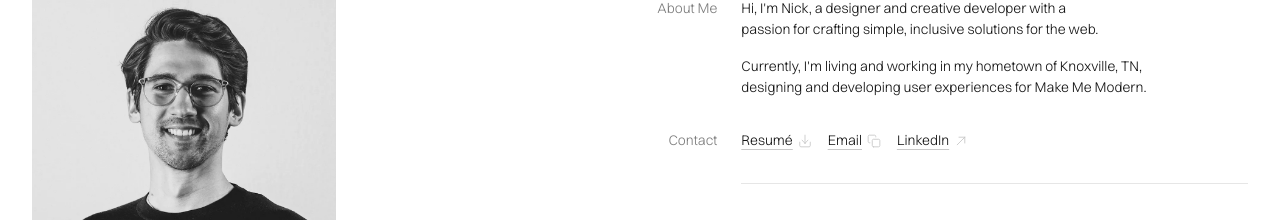
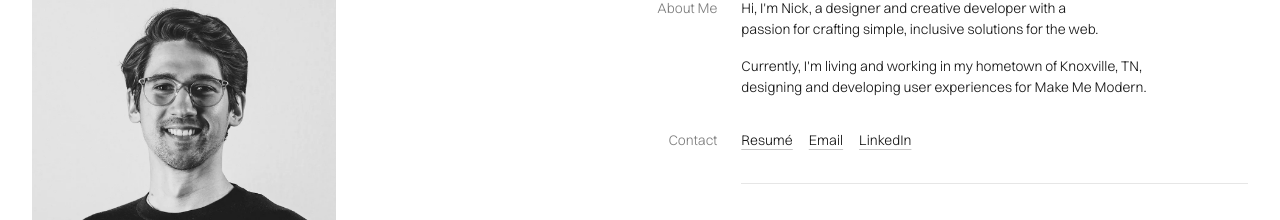
Before and after one commit to nicbeuc/nickbeuchat.com, a Next.js app: page /about in a window 1280 px wide. Shown: the part 202-422 px from the top of the page. Built offline with nearby package versions, Linux system fonts and the light colour scheme.

Commit message:
resume addition and more a11y tweaks

```diff
--- a/src/components/CopyLink/index.tsx
+++ /dev/null
@@ -1,5 +0,0 @@
-export default function CopyLink() {
-  return (
-    <div></div>
-  )
-}
--- a/src/components/Icon/index.tsx
+++ b/src/components/Icon/index.tsx
@@ -1,7 +1,7 @@
 import styles from './styles.module.css'
 
 export type IconProps = {
-  name: "download" | "copy" | "arrow-top-right"
+  name: "download" | "copy" | "arrow-top-right" | "mail"
 }
 
 export default function Icon({ name }: IconProps) {
@@ -17,6 +17,9 @@ export default function Icon({ name }: IconProps) {
     case "arrow-top-right":
       svgPaths = <path d="M18.5 5.5L5.5 18.5M18.5 5.5H8.5M18.5 5.5V15.5"></path>;
       break;
+    case "mail":
+      svgPaths = <path d="M20.5 5.5L12 13L3.5 5.5M4 19H20C20.5523 19 21 18.5523 21 18V6C21 5.44772 20.5523 5 20 5H4C3.44772 5 3 5.44772 3 6V18C3 18.5523 3.44772 19 4 19Z"></path>;
+      break;
   }
 
   return (
--- a/src/components/Link/index.tsx
+++ b/src/components/Link/index.tsx
@@ -1,35 +1,22 @@
 'use client'
 
-import NextLink from "next/link"
+import { AnchorHTMLAttributes } from "react"
+import NextLink, { type LinkProps as NextLinkProps } from "next/link"
 import Icon from "../Icon"
 import { IconProps } from "../Icon"
 
-type LinkProps = {
-  handleClick?: React.MouseEventHandler,
-  href: string,
+interface LinkProps extends NextLinkProps, Omit<AnchorHTMLAttributes<HTMLAnchorElement>, keyof NextLinkProps> {
   iconName?: IconProps["name"],
-  external?: boolean,
-  children: React.ReactNode
+  children: React.ReactNode,
 }
 
-export default function Link({ handleClick, href, iconName, external = false, children, ...delegated }: LinkProps) {
-  const linkInner = (<>
-    <span>{children}</span>
-    {iconName && (
-      <Icon name={iconName} />
-    )}
-  </>)
-
-  if (handleClick) {
-    return (
-      <button className="link" onClick={handleClick} {...delegated}>
-        {linkInner}
-      </button>
-    )
-  }
+export default function Link({ children, iconName, ...rest }: LinkProps) {
   return (
-    <NextLink href={href} target={external ? "_blank" : undefined} className="link" {...delegated}>
-      {linkInner}
+    <NextLink className="link" {...rest}>
+      <span>{children}</span>
+      {iconName && (
+        <Icon name={iconName} />
+      )}
     </NextLink>
   )
 }
--- a/src/components/VisuallyHidden/index.tsx
+++ b/src/components/VisuallyHidden/index.tsx
@@ -1,3 +1,5 @@
+'use client'
+
 import React from 'react';
 
 type VisuallyHiddenProps = React.HTMLAttributes<HTMLSpanElement> & {
--- a/src/sections/AboutSection/index.tsx
+++ b/src/sections/AboutSection/index.tsx
@@ -1,5 +1,6 @@
 import Link from '@/components/Link'
 import Image from '@/components/Image'
+import VisuallyHidden from '@/components/VisuallyHidden'
 import { CONTACT_LINKS } from '@/utils/constant'
 import styles from './styles.module.css'
 
@@ -22,13 +23,19 @@ export default function AboutSection() {
           <h2>Contact</h2>
           <ul className={styles.linkList}>
             <li>
-              <Link href="#" iconName="download" external>Resumé</Link>
+              <Link href={CONTACT_LINKS.resume} download="Nick Beuchat's Resumé">
+                <span aria-hidden="true">Resumé</span>
+                <VisuallyHidden>Download Nick&apos;s Resumé (PDF, 67KB)</VisuallyHidden>
+              </Link>
             </li>
             <li>
-              <Link href="#" iconName="copy" external>Email</Link>
+              <Link href={CONTACT_LINKS.email}>
+                <span aria-hidden="true">Email</span>
+                <VisuallyHidden>Send Nick an email (opens in new window)</VisuallyHidden>
+              </Link>
             </li>
             <li>
-              <Link href={CONTACT_LINKS.linkedIn} iconName="arrow-top-right" external>LinkedIn</Link>
+              <Link href={CONTACT_LINKS.linkedIn} target="_blank">LinkedIn</Link>
             </li>
           </ul>
         </div>
@@ -57,14 +64,14 @@ export default function AboutSection() {
         <div className={styles.sectionWrapper}>
           <h2>Reading</h2>
           <div className="item-group">
-            <Link href="https://www.goodreads.com/book/show/2528.All_the_Names" external iconName="arrow-top-right">All The Names</Link>
+            <Link href="https://www.goodreads.com/book/show/2528.All_the_Names" target="_blank" iconName="arrow-top-right">All The Names</Link>
             <p className="color-dimmed">José Saramago</p>
           </div>
         </div>
         <div className={styles.sectionWrapper}>
           <h2>Watching</h2>
           <div className="item-group">
-            <Link href="https://letterboxd.com/film/yi-yi/" external iconName="arrow-top-right">Yi Yi</Link>
+            <Link href="https://letterboxd.com/film/yi-yi/" target="_blank" iconName="arrow-top-right">Yi Yi</Link>
             <p className="color-dimmed">dir. Edward Yang</p>
           </div>
         </div>
@@ -72,15 +79,15 @@ export default function AboutSection() {
           <h2>Listening</h2>
           <ul>
             <li className="item-group">
-              <Link href="https://open.spotify.com/album/6uLokj5GmuVeUWWJEzabT9" external iconName="arrow-top-right">Axxess &amp; Ace</Link>
+              <Link href="https://open.spotify.com/album/6uLokj5GmuVeUWWJEzabT9" target="_blank" iconName="arrow-top-right">Axxess &amp; Ace</Link>
               <p className="color-dimmed">Songs: Ohia</p>
             </li>
             <li className="item-group">
-              <Link href="https://open.spotify.com/album/4rL0RzmHMQyHiZqJVdt7A8" external iconName="arrow-top-right">Old Ramon</Link>
+              <Link href="https://open.spotify.com/album/4rL0RzmHMQyHiZqJVdt7A8" target="_blank" iconName="arrow-top-right">Old Ramon</Link>
               <p className="color-dimmed">Red House Painters</p>
             </li>
             <li className="item-group">
-              <Link href="https://open.spotify.com/album/5vBpIxm8ws6pWyVmTWiGE1" external iconName="arrow-top-right">Vespertine</Link>
+              <Link href="https://open.spotify.com/album/5vBpIxm8ws6pWyVmTWiGE1" target="_blank" iconName="arrow-top-right">Vespertine</Link>
               <p className="color-dimmed">Björk</p>
             </li>
           </ul>
--- a/src/utils/constant.ts
+++ b/src/utils/constant.ts
@@ -1,3 +1,5 @@
 export const CONTACT_LINKS = {
-  linkedIn: 'https://www.linkedin.com/in/nicholas-beuchat/'
+  linkedIn: 'https://www.linkedin.com/in/nicholas-beuchat/',
+  email: 'mailto:hi@nickbeuchat.com',
+  resume: '/documents/resume.pdf'
 }
```
Also changed, not shown: src/sections/IntroSection/index.tsx (+10 -3 lines), 1 other file (tests, documents, lock files or other folders).
